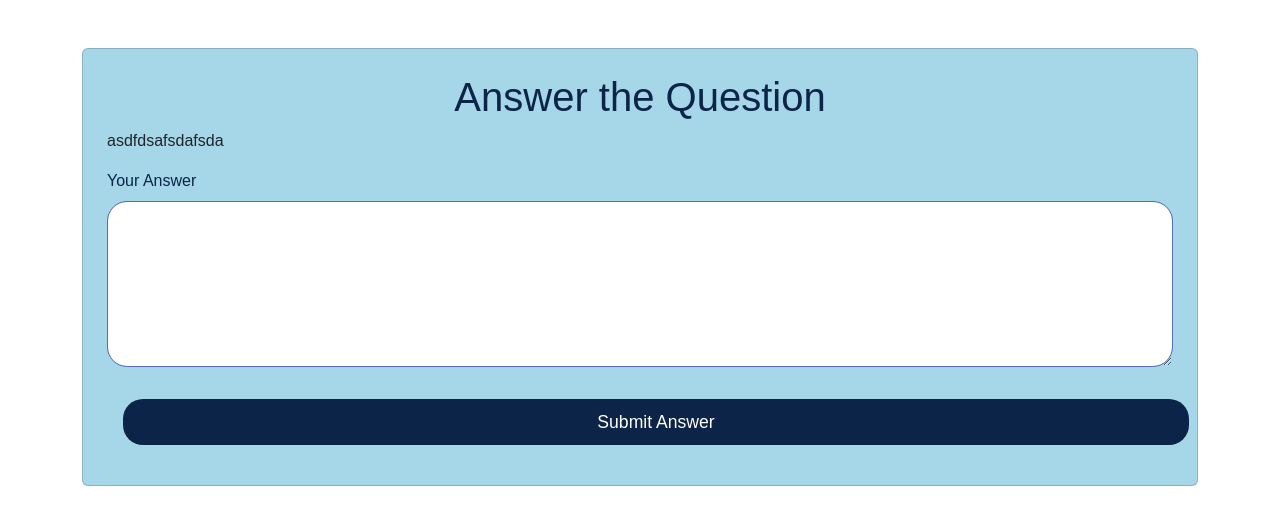
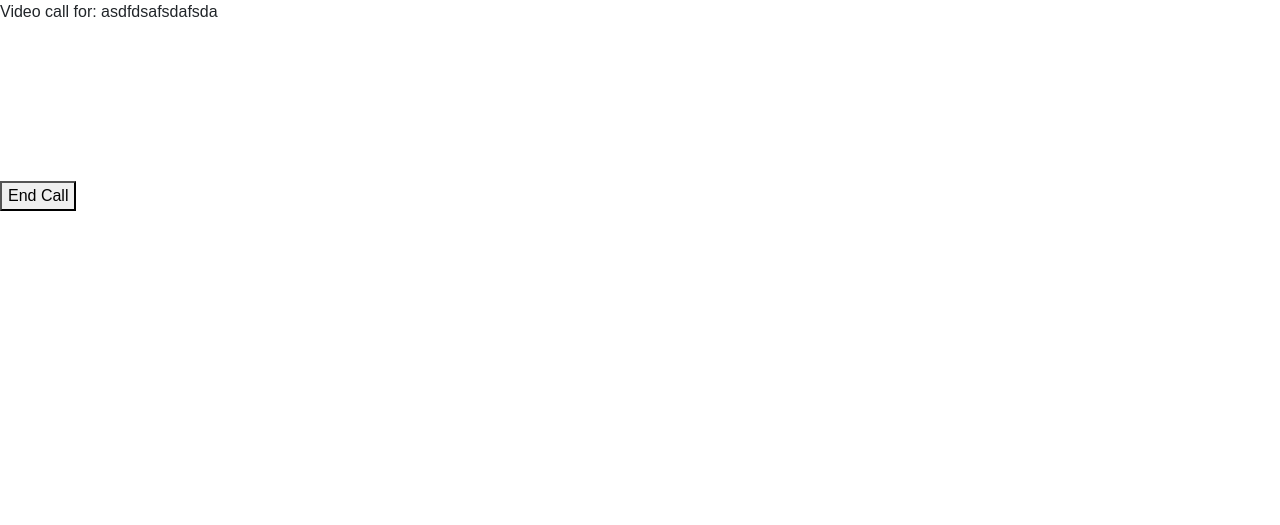
Before and after one commit to Priy4s/TLE-1-experiment-3, a PHP site: page /answer_question.php?question_id=5 in a window 1280 px wide. Shown: the top 525 px of the page. Run offline with PHP 8.4, Linux system fonts and the light colour scheme; a user stored in the database is signed in; data comes from the database, SQL or seed files in the repository.

Commit message:
placeholder video call

```diff
--- a/answer_question.php
+++ b/answer_question.php
@@ -11,21 +11,6 @@ $question = $stmt->get_result()->fetch_assoc();
 
 // Get the logged-in user's ID (who is acting as an expert)
 $user_id = $_SESSION['user_id'];
-
-// Handle form submission (for answering)
-if ($_SERVER['REQUEST_METHOD'] === 'POST') {
-    $answer_content = $_POST['answer_content'];
-
-    // Insert the answer into the answers table
-    $stmt = $db->prepare("INSERT INTO answers (question_id, user_id, answer_content) VALUES (?, ?, ?)");
-    $stmt->bind_param('iis', $question_id, $user_id, $answer_content);
-
-    if ($stmt->execute()) {
-        echo "Answer submitted successfully!";
-    } else {
-        echo "Error: Could not submit the answer. " . $stmt->error;
-    }
-}
 ?>
 
 <!doctype html>
@@ -38,26 +23,35 @@ if ($_SERVER['REQUEST_METHOD'] === 'POST') {
     <title>Answer Question</title>
     <link href="https://cdn.jsdelivr.net/npm/bootstrap@5.3.0-alpha3/dist/css/bootstrap.min.css" rel="stylesheet">
     <link href="styles/style.css" rel="stylesheet">
+
 </head>
-
 <body>
-
-<div class="container my-5">
-    <div class="card p-4" style="background-color: var(--light-color);">
-        <h1 class="text-center" style="color: var(--primary-color);">Answer the Question</h1>
-        <p><?php echo htmlspecialchars($question['content']); ?></p>
-
-        <form method="post">
-            <div class="mb-3">
-                <label for="answer_content" class="form-label" style="color: var(--primary-color);">Your Answer</label>
-                <textarea name="answer_content" id="answer_content" class="form-control form-field" rows="5" required></textarea>
+    <main>
+        <section>
+            <span><?php echo 'Video call for: ' . htmlspecialchars($question['content']); ?></span>
+            <div id="container">
+                <video autoplay="true" id="videoElement"></video>
             </div>
-            <button type="submit" class="btn btn-primary submitButton">Submit Answer</button>
-        </form>
-    </div>
-</div>
-
+            <button id="endCall">End Call</button>
+        </section>
+    </main>
 <script src="https://cdn.jsdelivr.net/npm/bootstrap@5.3.0-alpha3/dist/js/bootstrap.bundle.min.js"></script>
 </body>
+</html>
+<script>
+    let video = document.querySelector("#videoElement");
 
-</html>
+    if (navigator.mediaDevices.getUserMedia) {
+        navigator.mediaDevices.getUserMedia({ video: true })
+            .then(function (stream) {
+                video.srcObject = stream;
+            })
+            .catch(function (error) {
+                console.log("Something went wrong!");
+            });
+    }
+
+    document.getElementById("endCall").onclick = function () {
+        window.location.href = "rating.php";
+    };
+</script>
--- a/question_details.php
+++ b/question_details.php
@@ -51,7 +51,7 @@ if (isset($_POST['decline'])) {
 </head>
 <body>
     <div class="container mt-5">
-        <h2><?php echo htmlspecialchars($question['content']); ?></h2>
+        <h2><?php echo 'Video call for '. htmlspecialchars($question['content']); ?></h2>
         <p><strong>Question ID:</strong> <?php echo $question['id']; ?></p>
 
         <form method="post">
--- /dev/null
+++ b/rating.php
@@ -0,0 +1 @@
+<?php
```
